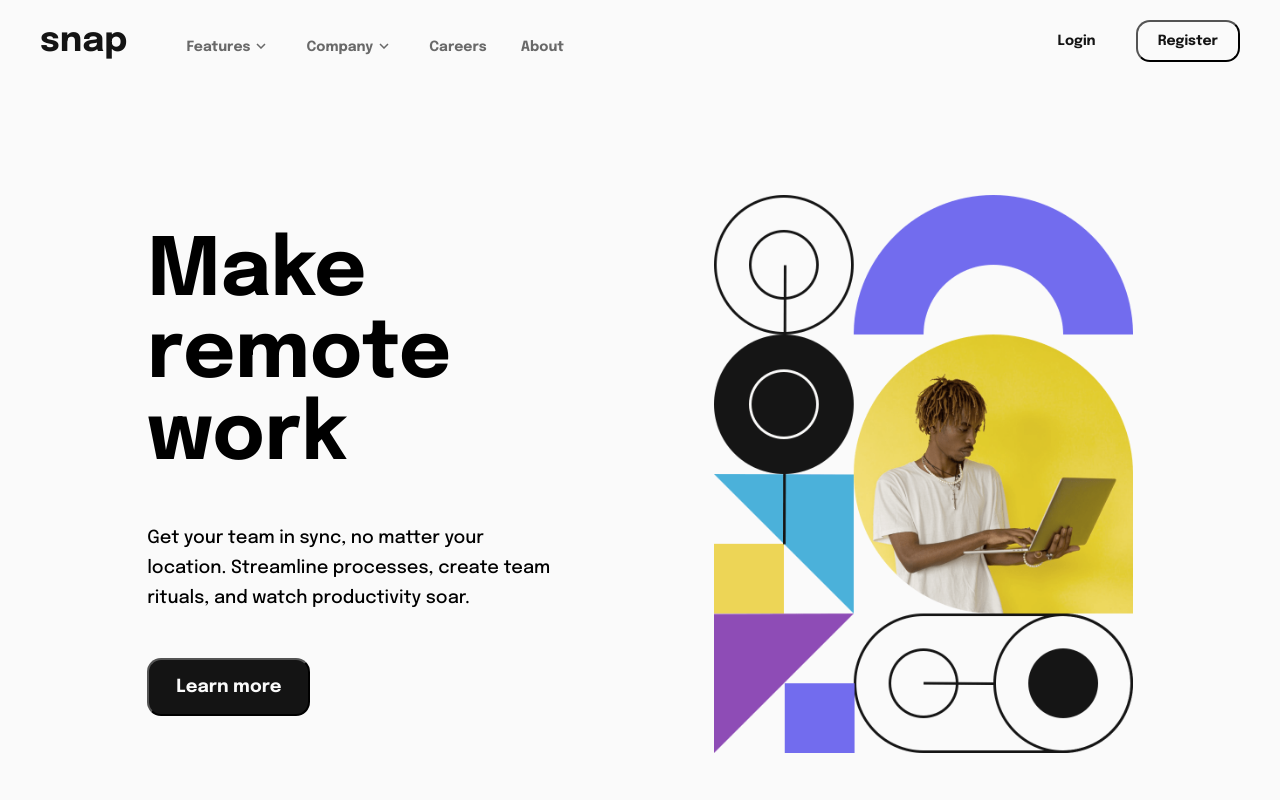
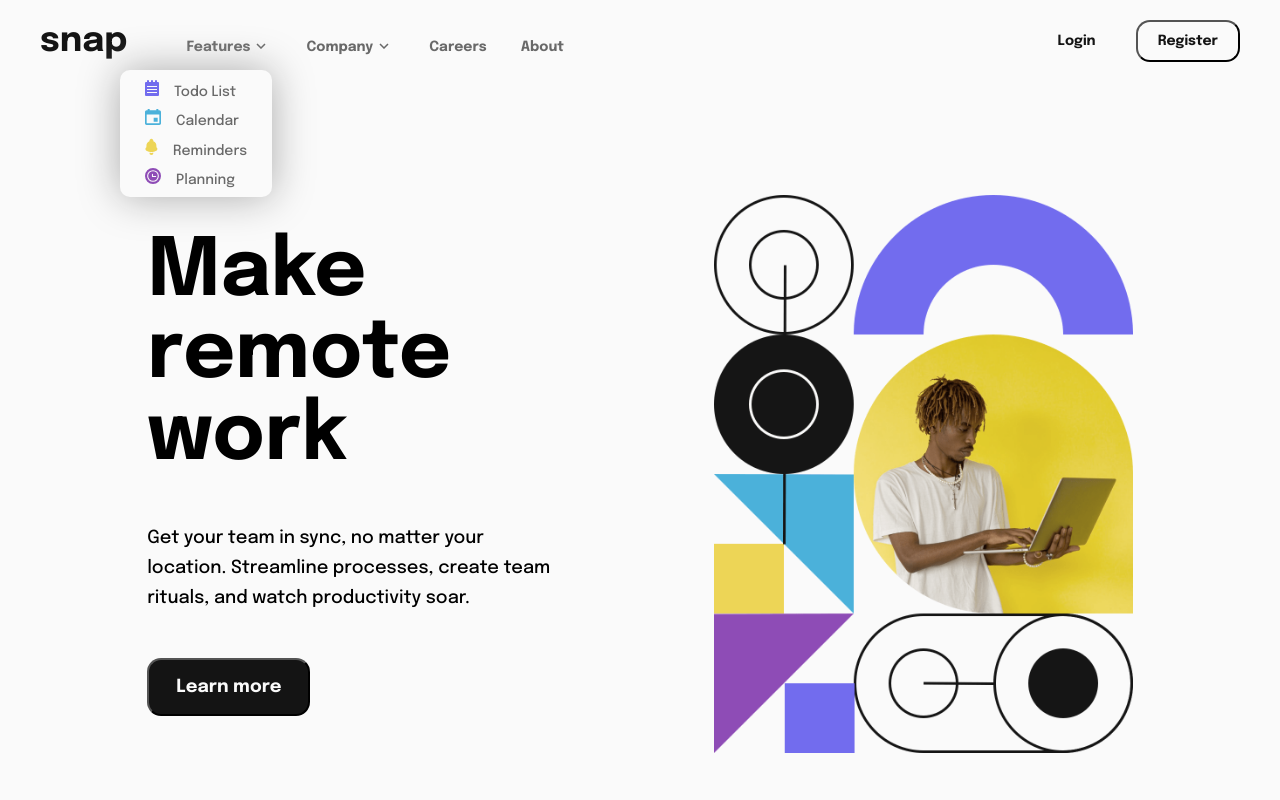
Before and after one commit to Will-Marco/-Intro-section-with-dropdown-navigation, a plain HTML site: page index.html in a window 1280 px wide. Shown: the top 800 px of the page. Drawn offline with Linux system fonts and the light colour scheme.

Commit message:
add features dropdown menu

```diff
--- a/index.html
+++ b/index.html
@@ -25,7 +25,7 @@
           <a href="#">snap </a>
         </h2>
         <li>
-          <a href="#"
+          <a href="#" class="features-nav"
             >Features<img
               src="images/icon-arrow-down.svg"
               alt="icon-arrow-down"
@@ -33,7 +33,7 @@
           /></a>
         </li>
         <li>
-          <a href="#"
+          <a href="#" class="company-nav"
             >Company<img
               src="images/icon-arrow-down.svg"
               alt="icon-arrow-down"
@@ -43,6 +43,20 @@
         <li><a href="#">Careers</a></li>
         <li><a href="#">About</a></li>
       </ul>
+      <div class="dropdown-menu dropdown-features">
+        <ul>
+          <li><img src="images/icon-todo.svg" alt="icon-todo" />Todo List</li>
+          <li>
+            <img src="images/icon-calendar.svg" alt="icon-todo" />Calendar
+          </li>
+          <li>
+            <img src="images/icon-reminders.svg" alt="icon-todo" />Reminders
+          </li>
+          <li>
+            <img src="images/icon-planning.svg" alt="icon-todo" />Planning
+          </li>
+        </ul>
+      </div>
       <div class="register">
         <button class="btn btn-border-none" style="margin-right: 16px">
           Login
--- a/style.css
+++ b/style.css
@@ -19,6 +19,7 @@ h5,
 h6,
 p,
 span,
+li,
 a,
 button {
   font-family: "Epilogue", sans-serif;
@@ -49,6 +50,7 @@ button {
 .navbar {
   padding: 20px 40px;
   display: flex;
+  position: relative;
   justify-content: space-between;
   align-items: center;
 }
@@ -79,11 +81,31 @@ button {
   border-bottom-color: var(--almost-black);
   transition: 1s;
 }
+.navbar .dropdown-menu ul {
+  padding: 5px;
+  list-style: none;
+  border-radius: 10px;
+  box-shadow: 0 0 40px #aaa;
+}
+.navbar .dropdown-menu ul li {
+  padding: 5px 20px;
+  font-size: 14px;
+  color: var(--medium-gray);
+}
+.navbar .dropdown-menu ul li img {
+  margin-right: 15px;
+}
+.navbar .dropdown-features {
+  position: absolute;
+  top: 70px;
+  left: 120px;
+}
 
+/* main section */
 .main-section {
   display: flex;
   align-items: center;
-  justify-content: space-between;
+  justify-content: space-bsetween;
 }
 
 /* Left section */
```
